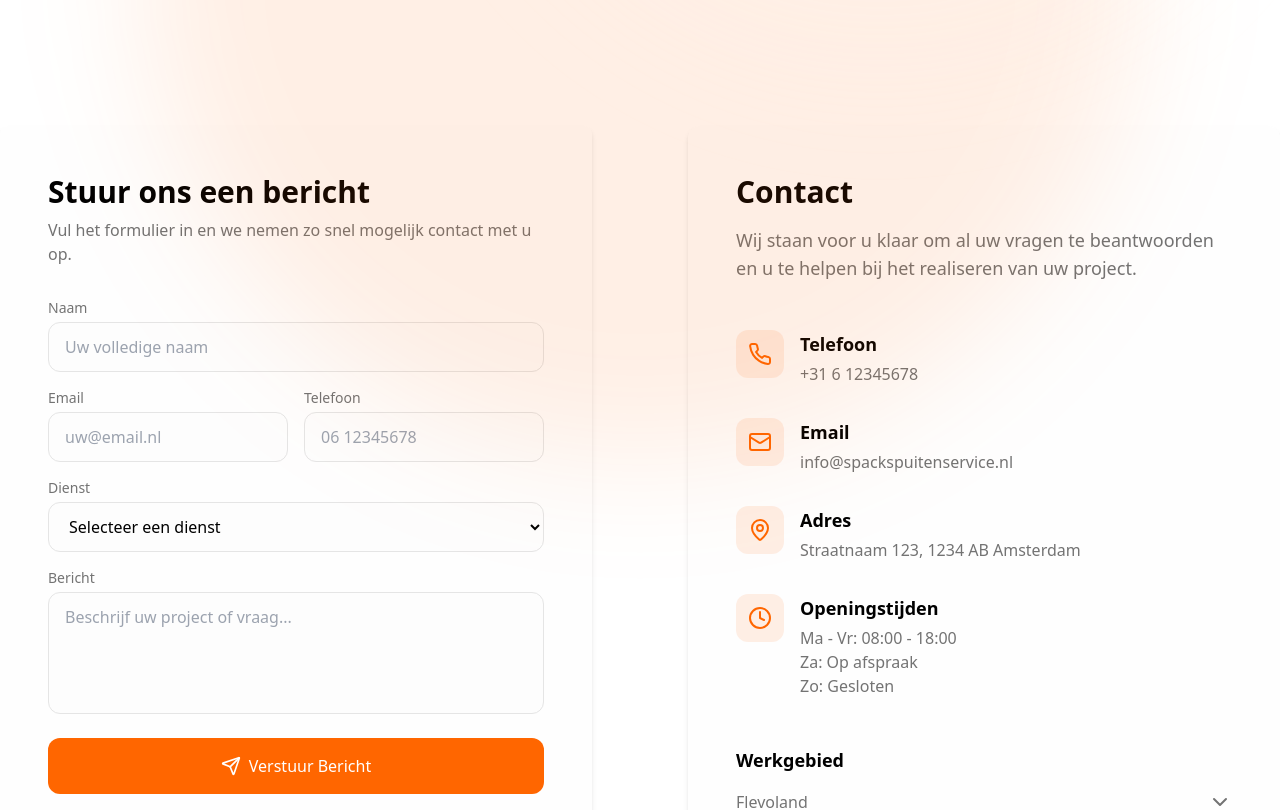
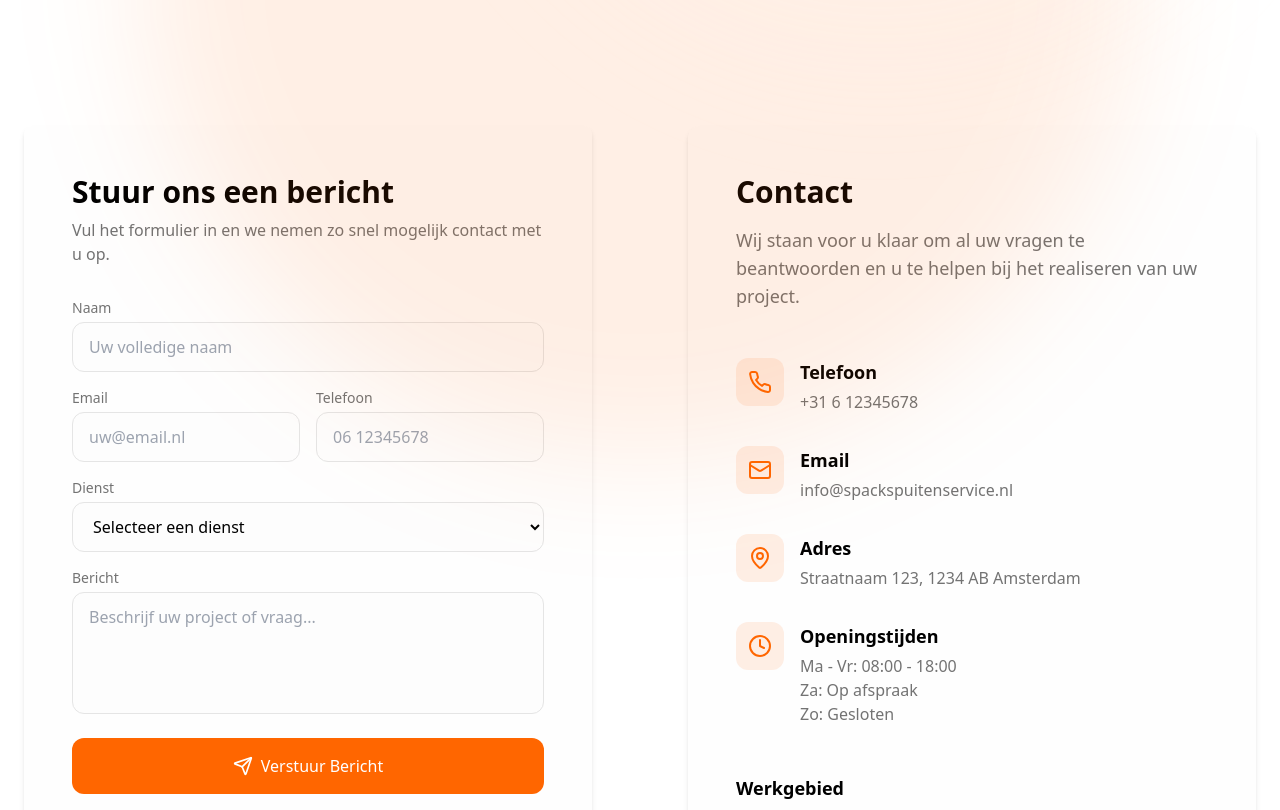
Before and after one commit to BernardusMolkenboer/schilderspuiter, a Next.js app: page /contact in a window 1280 px wide. Shown: the part 540-1350 px from the top of the page. Built offline with nearby package versions, Linux system fonts and the light colour scheme.

Commit message:
Fix contact page

```diff
--- a/src/components/contact/ContactHero.tsx
+++ b/src/components/contact/ContactHero.tsx
@@ -8,7 +8,7 @@ export default function ContactHero() {
         <div className="absolute left-1/2 top-0 h-[1000px] w-[1000px] -translate-x-1/2 rounded-full bg-primary/10 blur-3xl" />
         <div className="absolute bottom-0 right-0 h-[800px] w-[800px] rounded-full bg-secondary/10 blur-3xl" />
       </div>
-      <div className="container relative z-10 mx-auto px-6">
+      <div className="relative z-10 mx-auto max-w-screen-xl px-6">
         <div className="mx-auto max-w-3xl text-center">
           <h1 className="mb-6 text-4xl font-bold text-foreground md:text-5xl">
             Neem Contact Met Ons Op
--- a/src/pages/contact.tsx
+++ b/src/pages/contact.tsx
@@ -10,7 +10,7 @@ export default function ContactPage() {
       description="Wij staan klaar om u te helpen bij al uw vragen en projecten."
     >
       <ContactHero />
-      <section className="mx-auto my-16 grid max-w-screen-xl gap-12 lg:grid-cols-2 lg:gap-24">
+      <section className="mx-auto my-16 grid max-w-screen-xl gap-12 px-6 lg:grid-cols-2 lg:gap-24">
         <ContactForm />
         <ContactDetails />
       </section>
```
